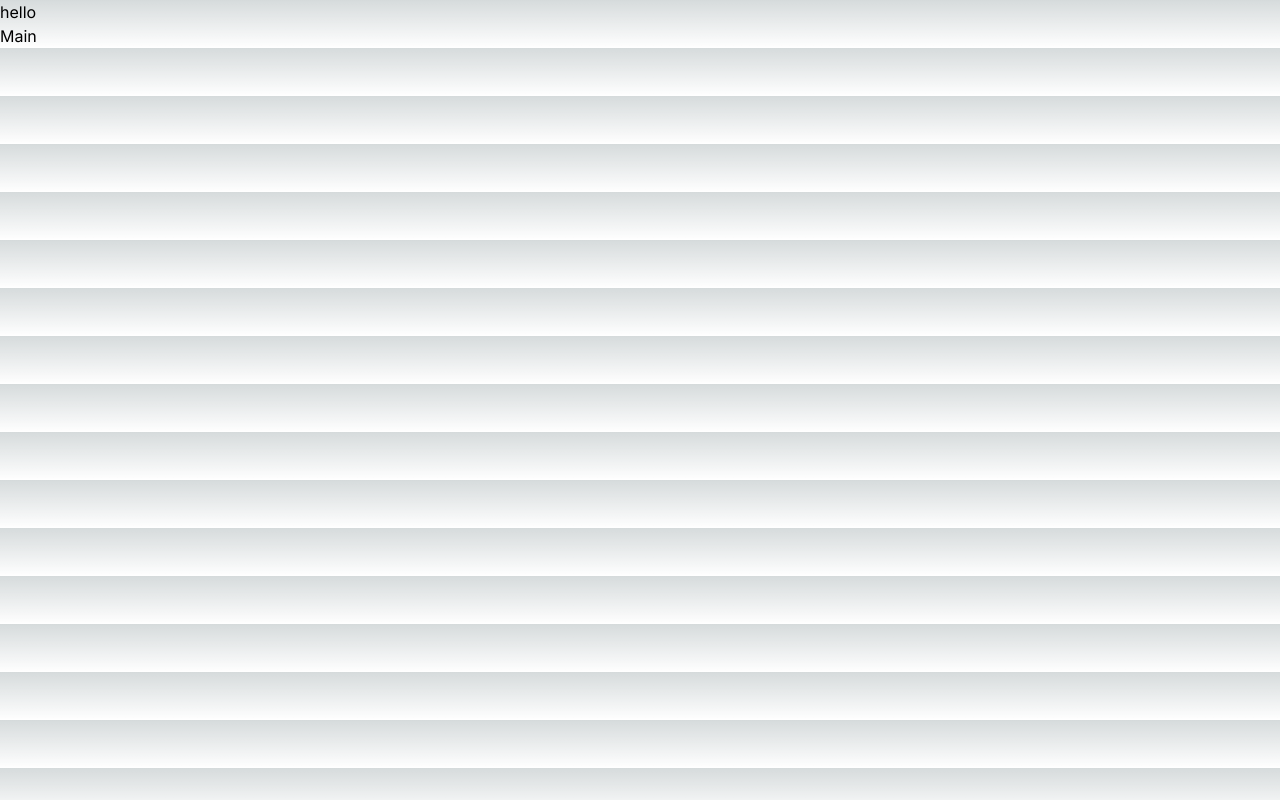
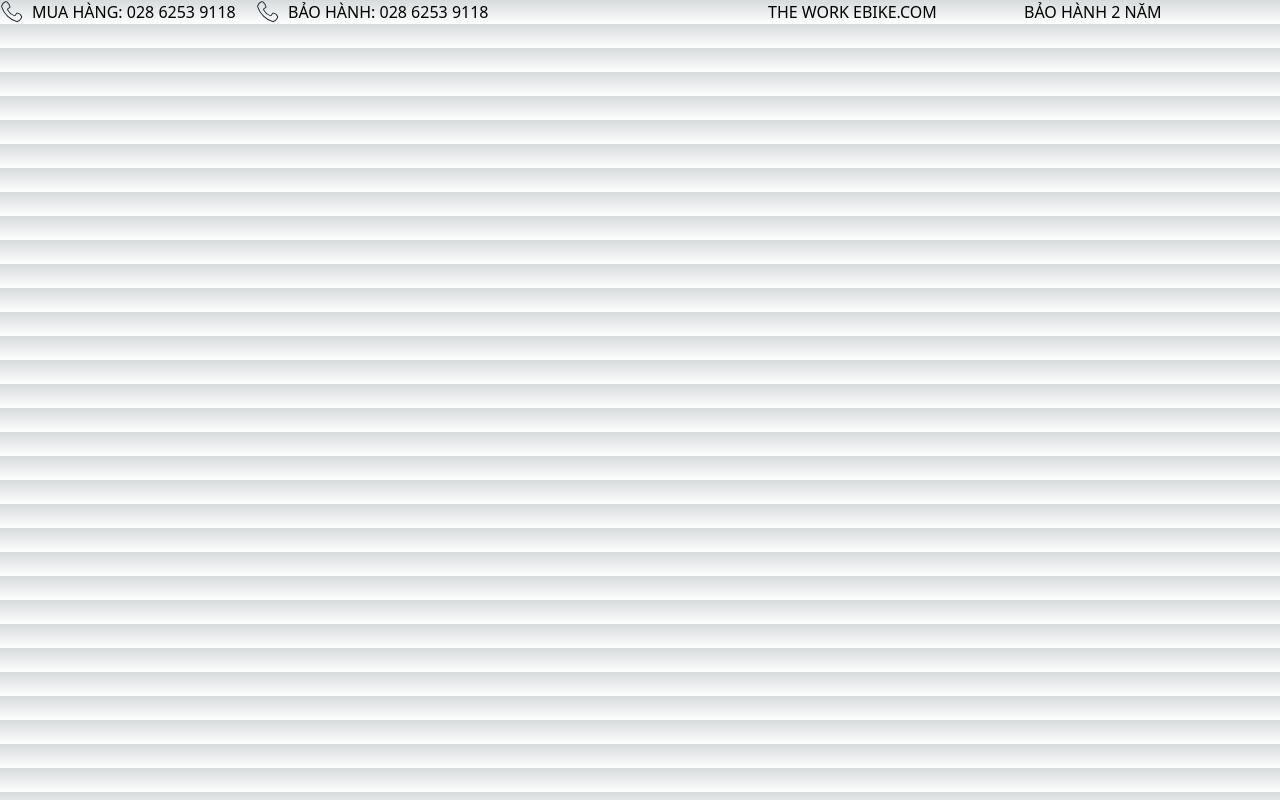
Before and after one commit to TranTrungPhuoc/ebike-web, a Next.js app: page / in a window 1280 px wide. Built offline with nearby package versions, Linux system fonts and the light colour scheme.

Commit message:
add tailwind vs flowbite vs sass

```diff
--- /dev/null
+++ b/app/(layout)/component/svg/svgPhone.tsx
@@ -0,0 +1,7 @@
+export function SvgPhone() {
+    return (
+        <svg className="w-6 h-6 text-gray-800" aria-hidden="true" xmlns="http://www.w3.org/2000/svg" fill="currentColor" viewBox="0 0 25 25">
+            <path d="M23,17.11a5.92,5.92,0,0,0-4.63-3.95,1.5,1.5,0,0,0-1.51.66L15.6,15.63a.53.53,0,0,1-.61.2,13.25,13.25,0,0,1-3.6-2.14,13,13,0,0,1-2.94-3.52.5.5,0,0,1,.17-.69l1.63-1.09a1.52,1.52,0,0,0,.61-1.71A10.13,10.13,0,0,0,9.48,3.79a10.36,10.36,0,0,0-2.2-2.33A1.53,1.53,0,0,0,6,1.19a7.31,7.31,0,0,0-1.13.43A7.64,7.64,0,0,0,1.2,6.1a1.48,1.48,0,0,0,0,.93A24.63,24.63,0,0,0,7.73,17.44,24.76,24.76,0,0,0,17.12,23a1.41,1.41,0,0,0,.45.07,1.59,1.59,0,0,0,.48-.07,7.64,7.64,0,0,0,4.47-3.66A6.21,6.21,0,0,0,23,18,1.46,1.46,0,0,0,23,17.11Zm-1.33,1.74A6.61,6.61,0,0,1,17.73,22a.54.54,0,0,1-.31,0,23.61,23.61,0,0,1-9-5.29,23.74,23.74,0,0,1-6.27-10,.47.47,0,0,1,0-.31A6.59,6.59,0,0,1,5.29,2.52a5,5,0,0,1,1-.36h.1a.5.5,0,0,1,.32.11,9.4,9.4,0,0,1,2,2.09A9.07,9.07,0,0,1,9.9,7a.52.52,0,0,1-.21.6L8.06,8.64a1.54,1.54,0,0,0-.47,2,14.09,14.09,0,0,0,7,6.09,1.51,1.51,0,0,0,1.81-.58l1.21-1.81a.51.51,0,0,1,.51-.23A4.94,4.94,0,0,1,22,17.44a.58.58,0,0,1,0,.29A5.35,5.35,0,0,1,21.62,18.85Z" />
+        </svg>
+    );
+}
--- a/app/(layout)/home/header.tsx
+++ b/app/(layout)/home/header.tsx
@@ -1,7 +1,33 @@
+import { SvgPhone } from "../component/svg/svgPhone";
 export function Header() {
   return (
     <header>
-      hello
+      <div className="container mx-auto">
+        <div className="flex flex-row">
+          <div className="basis-1/5 flex">
+            <div className="svg-phone flex-none">
+              <SvgPhone />
+            </div>
+            <div className="buy-phone grow ml-2 uppercase">
+              Mua hàng: 028 6253 9118
+            </div>
+          </div>
+          <div className="basis-2/5 flex">
+            <div className="svg-phone flex-none">
+              <SvgPhone />
+            </div>
+            <div className="guarante-phone grow ml-2 uppercase">
+              Bảo hành: 028 6253 9118
+            </div>
+          </div>
+          <div className="basis-1/5">
+            <div className="uppercase">The work Ebike.com</div>
+          </div>
+          <div className="basis-1/5 uppercase">
+            <div className="uppercase">Bảo hành 2 năm</div>
+          </div>
+        </div>
+      </div>
     </header>
   );
 }
--- a/app/(layout)/layout.tsx
+++ b/app/(layout)/layout.tsx
@@ -1,3 +1,4 @@
+"use client"
 import { Header } from "./home/header";
 export default function RootLayout({
     children,
--- a/app/(layout)/page.tsx
+++ b/app/(layout)/page.tsx
@@ -1,7 +1,5 @@
 export default function Page() {
   return (
-    <main>
-        Main
-    </main>
+    <main></main>
   )
 }
--- a/app/layout.tsx
+++ b/app/layout.tsx
@@ -5,8 +5,8 @@ import { Inter } from 'next/font/google'
 const inter = Inter({ subsets: ['latin'] })
 
 export const metadata: Metadata = {
-  title: 'Create Next App',
-  description: 'Generated by create next app',
+  title: 'Ebike',
+  description: 'Ebike',
 }
 
 export default function RootLayout({
@@ -16,7 +16,7 @@ export default function RootLayout({
 }) {
   return (
     <html lang="vi">
-      <body className={inter.className}>{children}</body>
+      <body>{children}</body>
     </html>
   )
 }
--- a/next.config.js
+++ b/next.config.js
@@ -1,4 +1,9 @@
 /** @type {import('next').NextConfig} */
-const nextConfig = {}
+const path = require('path')
+const nextConfig = {
+    sassOptions: {
+        includePaths: [path.join(__dirname, 'styles')],
+    },
+}
 
 module.exports = nextConfig
--- a/package.json
+++ b/package.json
@@ -15,11 +15,16 @@
     "autoprefixer": "10.4.15",
     "eslint": "8.47.0",
     "eslint-config-next": "13.4.19",
+    "flowbite": "^1.8.1",
+    "flowbite-react": "^0.5.0",
     "next": "13.4.19",
     "postcss": "8.4.28",
     "react": "18.2.0",
     "react-dom": "18.2.0",
     "tailwindcss": "3.3.3",
     "typescript": "5.2.2"
+  },
+  "devDependencies": {
+    "sass": "^1.66.1"
   }
 }
--- a/tailwind.config.ts
+++ b/tailwind.config.ts
@@ -2,6 +2,7 @@ import type { Config } from 'tailwindcss'
 
 const config: Config = {
   content: [
+    "./node_modules/flowbite-react/**/*.js",
     './pages/**/*.{js,ts,jsx,tsx,mdx}',
     './components/**/*.{js,ts,jsx,tsx,mdx}',
     './app/**/*.{js,ts,jsx,tsx,mdx}',
@@ -15,6 +16,8 @@ const config: Config = {
       },
     },
   },
-  plugins: [],
+  plugins: [
+    require("flowbite/plugin")
+  ],
 }
 export default config
```
Also changed, not shown: 1 other file (tests, documents, lock files or other folders).
